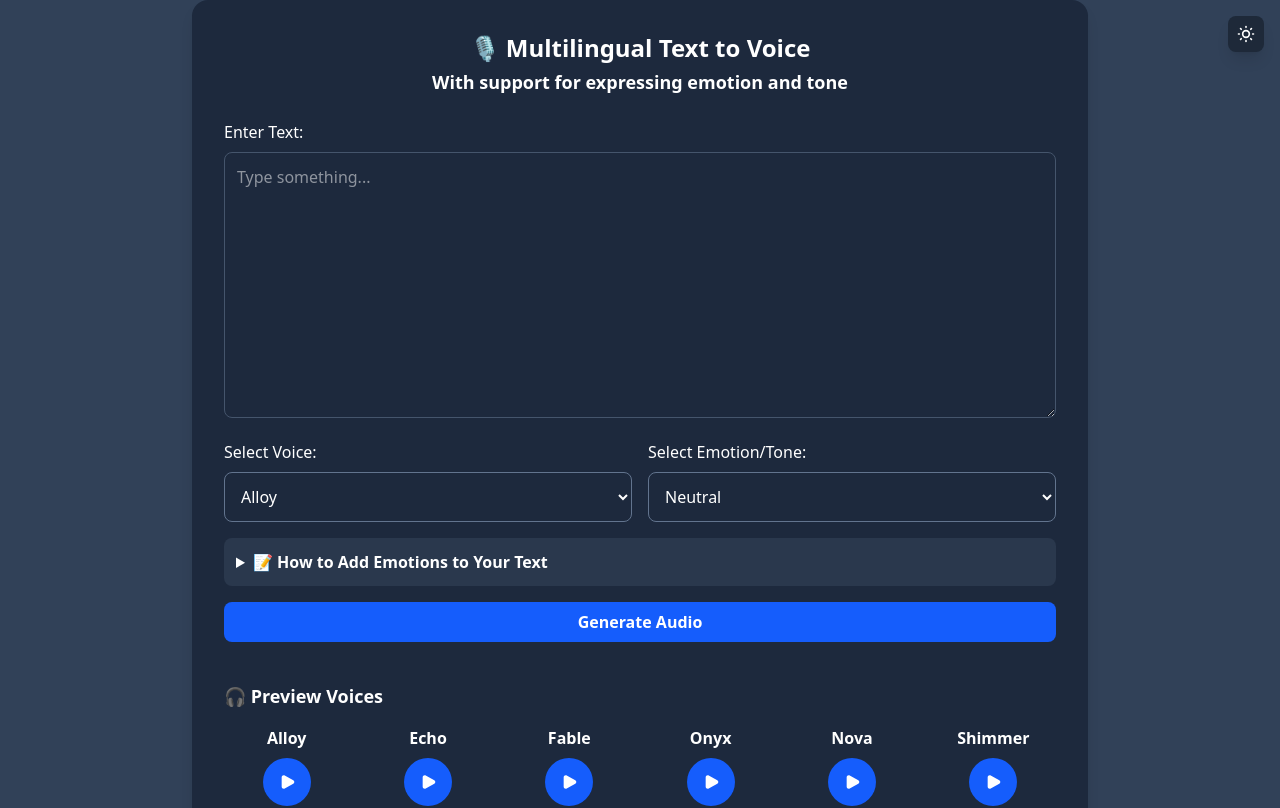
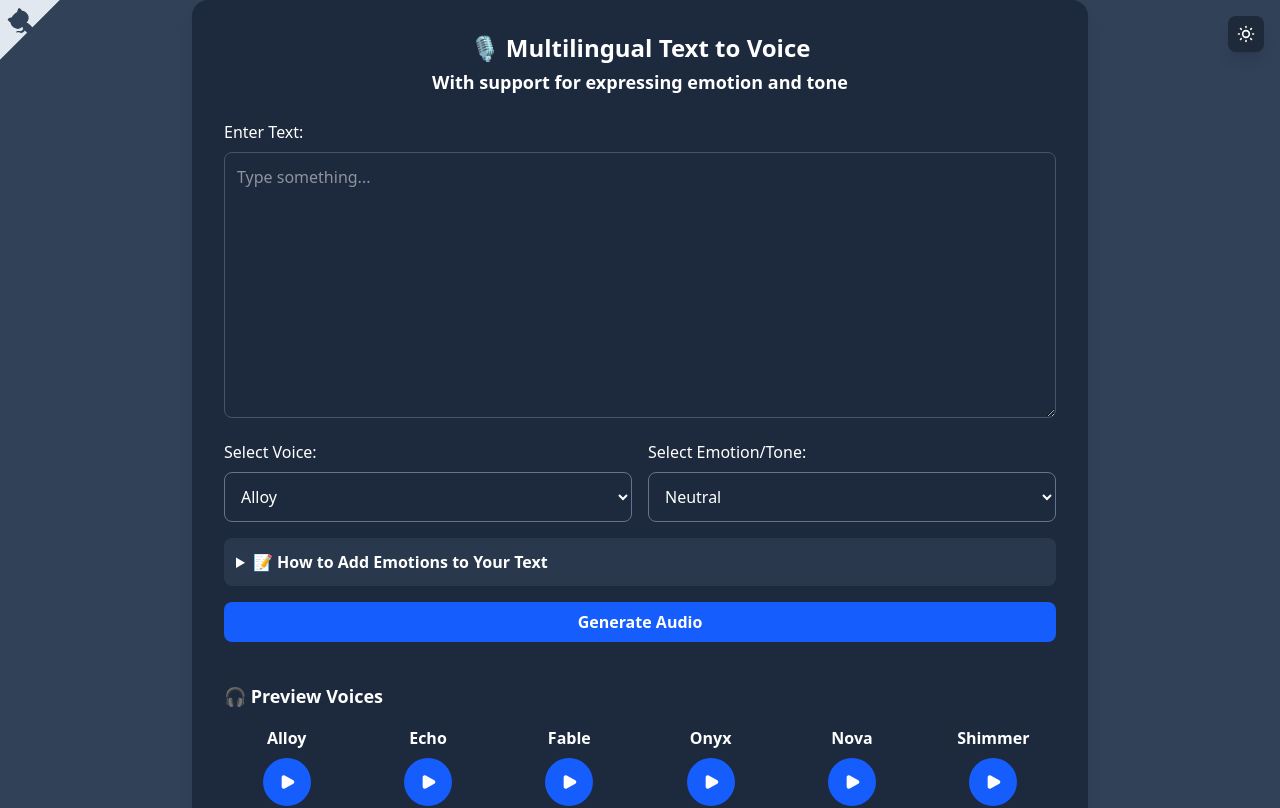
Before and after one commit to YasinC2/Free-AI-Text-to-Voice, a website: page index.html in a window 1280 px wide. Shown: the top 808 px of the page. Drawn offline with Linux system fonts and the light colour scheme.

Commit message:
add github link

```diff
--- a/index.html
+++ b/index.html
@@ -362,5 +362,13 @@
           : darkIcon;
       });
     </script>
+
+    <a href="https://github.com/YasinC2/Free-AI-Text-to-Voice" aria-label="View source on GitHub" title="View source on GitHub" target="_blank" style="position: absolute;width: 60px;height: 60px;display: inline-block;clip-path: polygon(0% 0%, 100% 0%, 0% 100%);top: 0;right: auto;bottom: auto;left: 0;background-repeat: no-repeat;background-position: center center;background-size: 100% 100%;text-decoration: none"  class="text-slate-700 dark:text-slate-200">
+      <svg width="60" height="60" viewBox="0 0 21.147 21.147" xml:space="preserve" xmlns="http://www.w3.org/2000/svg" aria-hidden="true" focusable="false"  fill="currentColor">
+        <g transform="rotate(-90 10.5735 10.5735)">
+          <path d="M21.147 0H0l9.535 9.535c.024-.025.1-.03.125-.059.258-.23.502-.48.737-.735-.116-.084-.234-.168-.338-.268-.284-.247-.509-.585-.537-.969-.05-.352.178-.652.223-.99.049-.225-.018-.45-.027-.675-.015-.072.03-.167.115-.142.243.091.37.36.402.604.064.354-.12.7-.047 1.054.068.407.423.699.792.843.18-.122.378-.231.597-.259.032-.013.116.008.116-.017-.39-.488-.72-1.073-.725-1.714-.013-.672.348-1.289.8-1.76.377-.44.928-.72 1.505-.763.071-.057.104-.17.164-.247.208-.274.472-.516.785-.665.078-.049.169-.091.229.006.265.28.39.659.494 1.021.04.115.038.253.099.355.344.213.678.445.959.738.316.3.604.63.827 1.005.048.098.108.176.227.173.427.102.877.225 1.212.525.032.035.088.078.073.132a2.064 2.064 0 0 1-.967 1.044c-.009.39-.147.774-.368 1.093a3.65 3.65 0 0 1-1.186 1.002 2.012 2.012 0 0 1-1.067.221c-.608-.029-1.148-.366-1.618-.726a1.283 1.283 0 0 1-.234.666c-.421.479-.896.909-1.322 1.383-.038.022-.029.093-.052.117l9.62 9.619z" />
+        </g>
+      </svg>
+    </a>
   </body>
 </html>
```
Also changed, not shown: main.css.
